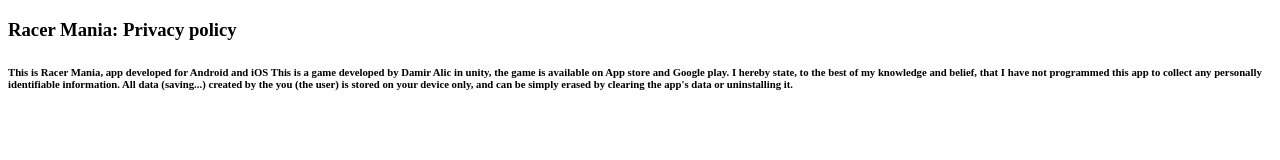
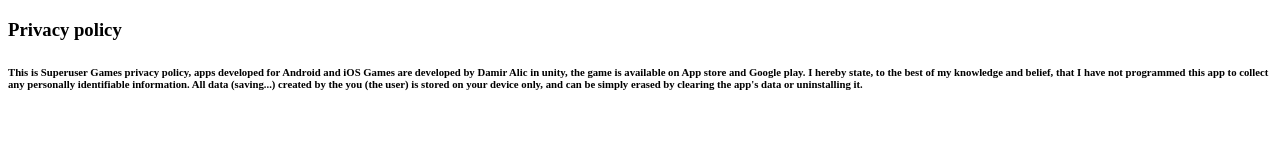
Before and after one commit to DanCS1/Privacy-Policy, a plain HTML site: page index.html in a window 1280 px wide. Drawn offline with Linux system fonts and the light colour scheme.

Commit message:
Update index.html

```diff
--- a/index.html
+++ b/index.html
@@ -2,10 +2,10 @@
 <html>
 <body>
 
-<h3>Racer Mania: Privacy policy</h3>
-<h6>This is Racer Mania, app developed for Android and iOS
+<h3>Privacy policy</h3>
+<h6>This is Superuser Games privacy policy, apps developed for Android and iOS
 
-This is a game developed by Damir Alic in unity, the game is available on App store and Google play.
+Games are developed by Damir Alic in unity, the game is available on App store and Google play.
 
 I hereby state, to the best of my knowledge and belief, that I have not programmed this app to collect any personally identifiable information. All data (saving...) created by the you (the user) is stored on your device only, and can be simply erased by clearing the app's data or uninstalling it.</h6>
 
```
